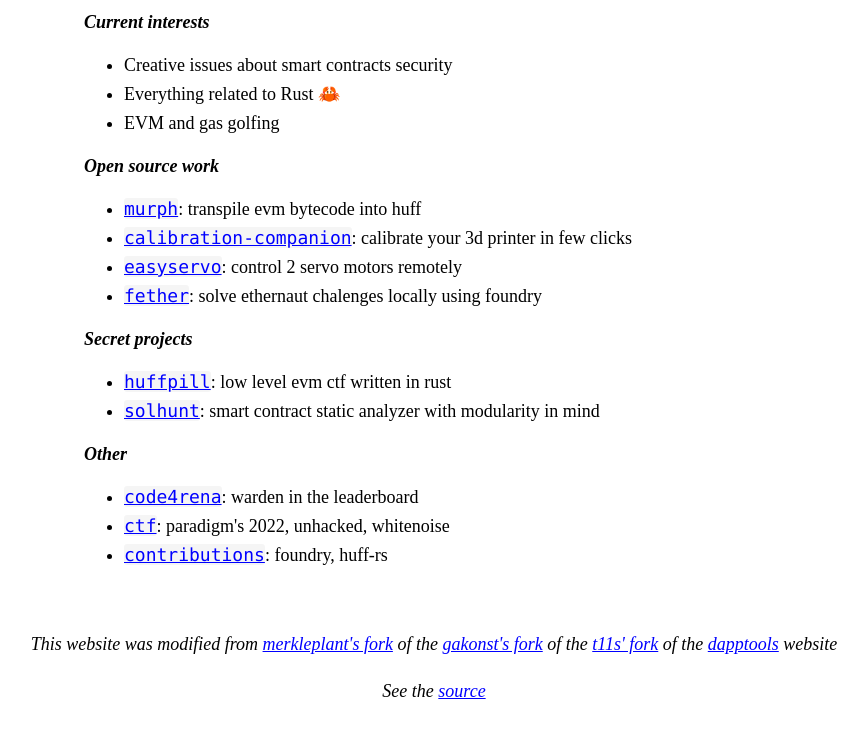
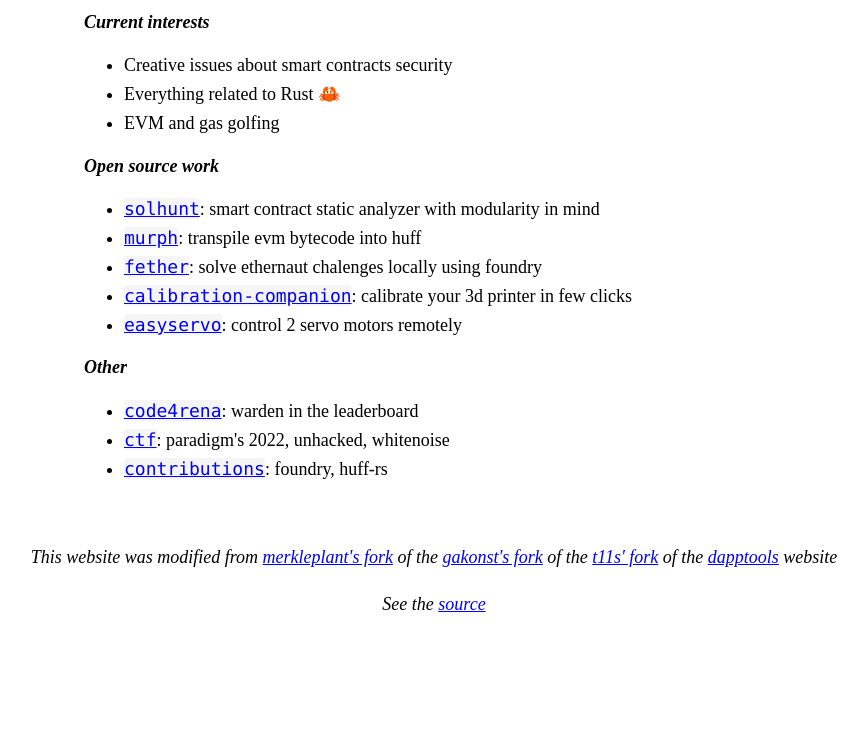
Before and after one commit to iFrostizz/franfran.dev, a plain HTML site: page index.html in a window 1280 px wide. Shown: the part 212-950 px from the top of the page, without its empty margins (206-1074 px from the left). Drawn offline with Linux system fonts and the light colour scheme.

Commit message:
solhunt release

```diff
--- a/index.html
+++ b/index.html
@@ -53,8 +53,12 @@
             <h2>Open source work</h2>
             <div>
                 <ul>
+                    <li><a href="https://github.com/iFrostizz/solhunt"><code>solhunt</code></a>: smart contract static analyzer with modularity in mind
                     <li><a href="https://github.com/iFrostizz/murph"><code>murph</code></a>: transpile evm bytecode into
                         huff
+                    </li>
+                    <li><a href="https://github.com/iFrostizz/fether"><code>fether</code></a>: solve ethernaut chalenges
+                        locally using foundry
                     </li>
                     <li><a href="https://github.com/iFrostizz/Octoprint-CalibrationCompanion"><code>calibration-companion</code></a>:
                         calibrate your 3d printer in few clicks
@@ -62,20 +66,16 @@
                     <li><a href="https://github.com/iFrostizz/Octoprint-EasyServo"><code>easyservo</code></a>: control 2
                         servo motors remotely
                     </li>
-                    <li><a href="https://github.com/iFrostizz/fether"><code>fether</code></a>: solve ethernaut chalenges
-                        locally using foundry
-                    </li>
                 </ul>
             </div>
 
-            <h2>Secret projects</h2>
-            <div>
-                <ul>
-                    <li><a href="#"><code>huffpill</code></a>: low level evm ctf written in rust</li>
-                    <li><a href="#"><code>solhunt</code></a>: smart contract static analyzer with modularity in mind
-                    </li>
-                </ul>
-            </div>
+            <!-- <h2>Secret projects</h2> -->
+            <!-- <div> -->
+            <!--     <ul> -->
+            <!--         <li><a href="#"><code>huffpill</code></a>: low level evm ctf written in rust</li> -->
+            <!--         </li> -->
+            <!--     </ul> -->
+            <!-- </div> -->
 
             <h2>Other</h2>
             <div>
```
